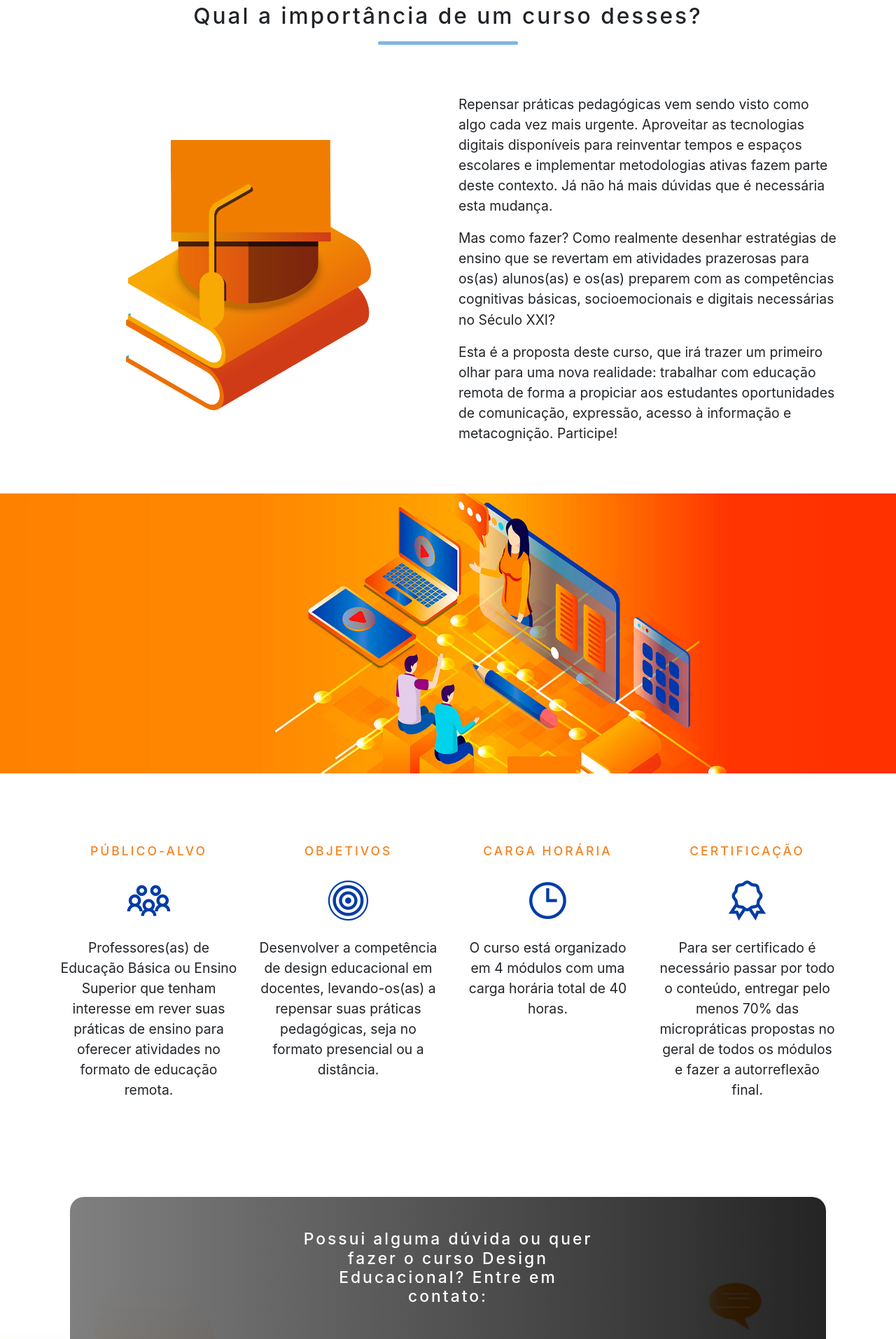
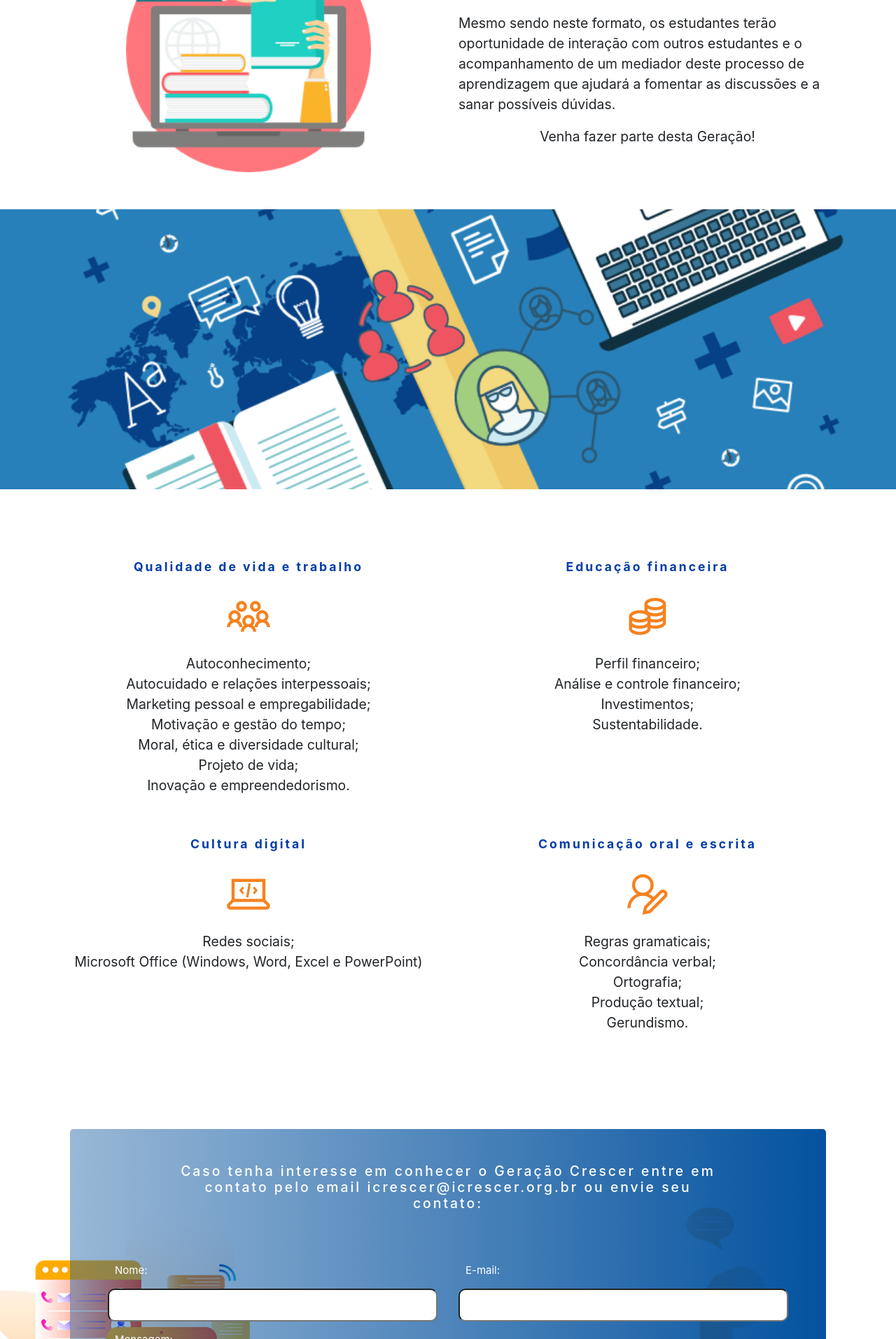
Before and after one commit to AlanDeveloperEX/ichotsite, a PHP site: page / in a window 1280 px wide. Shown: the part 2275-4188 px from the top of the page at 70% size. Run offline with PHP 8.4, Linux system fonts and the light colour scheme.

Commit message:
geracao_crescer_done

```diff
--- a/css/generic.css
+++ b/css/generic.css
@@ -120,7 +120,7 @@ html {
     z-index: 999;
     width: 100%;
 	animation: 1s;
-	box-shadow: 0px 3px 6px #00000029;
+	box-shadow: 0px 3px 6px #0036ae2b;
 	transition:all 1s ease 0s;
 }
 /* OVER NAV */
--- a/css/index.css
+++ b/css/index.css
@@ -3,7 +3,7 @@ header {
   background-color: var(--back_menu);
 }
 #nav nav .logo {
-  width: 100px;
+  width: 140px;
 }
 #nav nav .nav-link {
   color: var(--text_menu);
@@ -16,7 +16,7 @@ header {
 }
 #nav nav .nav-link:hover, #nav nav .nav-link:focus, #nav nav .nav-link:active {
   color: var(--white);
-  background-color: var(--dark);
+  background-color: var(--second_color);
   border-radius: 15px;
   transition: all 0.3s ease-out 0s !important;
 }
@@ -90,11 +90,12 @@ main .mini_titles {
     font-size: 1rem;
     letter-spacing: 3px;
     text-transform: initial;
-    color: var(--main_color);
+    color: var(--second_color);
+    font-weight: 700;
 }
 main #specifications i {
   font-size: 4rem;
-  color: var(--second_color);
+  color: var(--main_color);
   margin: 1rem 0;
 }
 main #contact {
@@ -108,13 +109,13 @@ main #contact {
   /* margin-bottom: 50px; */
 }
 main #contact .container {
-  background: linear-gradient(to left, #000000db , #02020280);
-  border-radius: 20px;
-  padding: 0 5% 3% 5%;
+  background: linear-gradient(to left, #03529f , #0d569e6b);
+  border-radius: 5px;
+  padding: 0 5% 2% 5%;
 }
 main #contact .main_titles {
-  font-size: 1.3rem;
-  padding: 10% 5%;
+  font-size: 1.1rem;
+  padding: 5% 10%;
 }
 main #contact input, main #contact textarea, main #contact label {
   width: 100%;
@@ -126,7 +127,7 @@ main #contact label {
   margin: 5px 0;
 }
 main #contact button {
-  padding: 15px 50px;
+  padding: 7px 45px;
   border-radius: 20px;
   transition: all 0.3s ease-out 0s !important;
   /* border: 1px solid #fff; */
@@ -196,7 +197,7 @@ footer {
   font-size: 18px;
   border: none;
   outline: none;
-  background-color: #ec7305;
+  background-color: var(--main_color);
   color: white;
   cursor: pointer;
   padding: 15px 20px;
@@ -205,7 +206,7 @@ footer {
   transition: all 0.3s ease-out 0s !important;
 }
 #to_top:hover {
-  background-color: #ff0000b8;
+  opacity: 0.75;
 }
 @media (max-width: 1300px) {
   main #main_carousel {
@@ -241,7 +242,7 @@ footer {
 /* RESOLUTION START HAMBURGER NAV  */
 @media(max-width: 575px) {
   .navbar-dark .navbar-toggler {
-    background-color: #000;
+    background-color: var(--second_color);
     color: #fff;
     opacity: 1;
     padding: 8px;
@@ -274,6 +275,7 @@ footer {
   }
   main #contact .container {
     border-radius: 0;
+    background: linear-gradient(to left, #03529f , #1a5ea6de);
   }
   footer {
     font-size: 15px;
--- a/inc/header.php
+++ b/inc/header.php
@@ -1,5 +1,5 @@
 <head>
-  <?$app = 'IC Cursos';?>
+  <?$app = 'Geração Crescer';?>
   <link rel="icon" href="imgs/favicon.ico" type="image/x-icon">
   <title><?=$app?></title>
   <meta charset="utf-8">
--- a/inc/main.php
+++ b/inc/main.php
@@ -2,51 +2,13 @@
   <!-- MAIN CAROUSEL  -->
   <section id="top" class="d_flex j_center a_end">
     <div class="s_filter d_flex j_center a_end pb40">
-    <!-- <div id="main_carousel" class="carousel slide" data-ride="carousel">
-      <ol class="carousel-indicators">
-        <li data-target="#main_carousel" data-slide-to="0" class="active"></li>
-        <li data-target="#main_carousel" data-slide-to="1" class=""></li>
-        <li data-target="#main_carousel" data-slide-to="2" class=""></li>
-      </ol>
-      <div class="carousel-inner">
-        <div class="carousel-item active">
-          <img src="imgs/slide_1.jpg" class="d-block w-100" alt="...">
-          <div class="carousel-caption d-none d-md-block text-left"> -->
-            <!-- <p>Filtros<br> Sempre<br> Foi <img src="{{URL::asset('images/logo_frem_branco_icn@2x.png')}}" alt=""></p> -->
-          <!-- </div>
-        </div>
-        <div class="carousel-item">
-          <img src="imgs/slide_2.jpg" class="d-block w-100" alt="...">
-          <div class="carousel-caption d-none d-md-block text-left"> -->
-            <!-- <p>Filtros<br> Sempre<br> Foi <img src="{{URL::asset('images/logo_frem_branco_icn@2x.png')}}" alt=""></p> -->
-          <!-- </div>
-        </div>
-        <div class="carousel-item">
-          <img src="imgs/slide_3.jpg" class="d-block w-100" alt="...">
-          <div class="carousel-caption d-none d-md-block text-left"> -->
-            <!-- <p>Filtros<br> Sempre<br> Foi <img src="{{URL::asset('images/logo_frem_branco_icn@2x.png')}}" alt=""></p> -->
-          <!-- </div>
-        </div>
-      </div>
-      <a class="carousel-control-prev" href="#main_carousel" role="button" data-slide="prev">
-        <i class="las la-angle-left"></i>
-        <span class="sr-only">Previous</span>
-      </a>
-      <a class="carousel-control-next" href="#main_carousel" role="button" data-slide="next">
-        <i class="las la-angle-right"></i>
-        <span class="sr-only">Next</span>
-      </a>
-    </div> -->
       <div class="container">
         <div class="row">
           <div class="col-md-12 text-center d_flex j_center a_end mb20">
-            <h1 class="">Curso de Design Educacional</h1>
+            <h1 class="">Geração Crescer</h1>
           </div>
           <div class="col-md-12 text-center">
-            <p>Se prepare para transformar suas aulas presenciais em estratégias efetivas de aprendizagem remota.</p>
-          </div>
-          <div class="col-md-12 text-center">
-            <a class="btn btn-light custom pulse anima_hover" href="https://www.eskolare.com/l/instituto-crescer" target="_blank">INSCREVA-SE AGORA!</a>
+            <p>O  Geração Crescer é um programa de qualificação profissional gratuito que prepara você para entrada no mercado de call center.</p>
           </div>
         </div>
       </div>
@@ -57,19 +19,12 @@
     <div class="container">
       <div class="row">
         <div class="col-md-12 text-center">
-          <h1 class="main_titles wow bounceInUp animated">Por que fazer um curso de Design Educacional?</h1>
+          <h1 class="main_titles wow bounceInUp animated">O Programa</h1>
           <hr class="title_divisor wow bounceInUp animated">
         </div>
         <div class="col-md-6 mt-5 mb-5 d_flex j_center a_center f_column wow fadeInLeft animated slow">
-          <p>Designer Educacional é o nome dado ao profissional que tem a capacidade de “dar vida” a um conteúdo disponibilizado por meio da educação a distância.</p>
-          <p>Este curso irá prepará-lo para:</p>
-          <ul>
-            <li>Criar comunidades virtuais de aprendizagem no ambiente Moodle;</li>
-            <li>Produzir vídeo-aulas e outros recursos interativos para compartilhar conceitos, ideias e reflexões importantes aos diferentes contextos educacionais;</li>
-            <li>Promover estratégias avaliativas criativas e que são analisadas por meio de rubricas que tenham como foco o desenvolvimento de competências para o século XXI;</li>
-            <li>Estruturar atividades didáticas online, criativas e inovadoras, apoiadas pelas metodologias ativas.
-            Vivencie esta experiência e seja um(a) professor(a) inovador(a)!</li>
-          </ul>
+          <p>O programa Geração Crescer é uma iniciativa que visa a colaborar com a formação integral de adolescentes e jovens que estão se preparando para assumir responsabilidades pessoais e profissionais e precisam adquirir habilidades para serem capazes de alçar novos voos.</p>
+          <p>Ao longo de quatro módulos formativos, que levam à reflexão, bem como à prática, os participantes terão a oportunidade de desenvolver competências cognitivas básicas e socioemocionais que os levem a ter atitudes mais positivas perante a vida, com respeito à diversidade e valores, bem como tomar decisões mais assertivas.</p>
         </div>
         <div class="col-md-6 mt-5 mb-5 d_flex j_center a_center">
           <img class="wow fadeInRight animated slow" src="imgs/mini_banner_1.png" alt="">
@@ -83,14 +38,18 @@
       <div class="row">
         <div class="col-md-6 text-center d_flex j_center a_center f_column">
           <div class="">
-            <h2 class="main_titles wow fadeInLeft">Sobre o Curso</h2>
+            <h2 class="main_titles wow fadeInLeft">Público-alvo</h2>
             <hr class="title_divisor">
           </div>
         </div>
         <div class="col-md-6 text-center wow fadeInRight">
-          <p>O curso de Design Educacional foi pensado para ajudar professores(as) a transformar estratégias de ensino, planejadas para acontecer presencialmente, em estratégias de ensino para serem ofertadas por meio da educação a distância.</p>
+          <p>O programa é indicado para:</p>
           <p>
-          A ideia não é somente fazer a transposição do conteúdo para um novo formato, mas aproveitar este momento para rever estratégias de ensino seculares, em busca de uma Nova Educação, que faça mais sentido para os(as) alunos(as) e os engajem em momentos de aprendizagem significativa.</p>
+          - adolescentes que estão no Ensino Médio, sendo alinhado à proposta dos itinerários formativos apresentada pelo Novo Ensino Médio;<br>
+
+          - jovens que estão se qualificando para ingressar no mercado de trabalho.
+          </p>
+          <p>Cada módulo tem carga horária de 40 horas, perfazendo um total de 160 horas na jornada formativa completa.</p>
         </div>
       </div>
     </div>
@@ -100,17 +59,16 @@
     <div class="container">
       <div class="row">
         <div class="col-md-12 text-center">
-          <h2 class="main_titles">Qual a importância de um curso desses?</h2>
+          <h2 class="main_titles">Formato Instrucional</h2>
           <hr class="title_divisor wow fadeInLeft animated">
         </div>
         <div class="col-md-6 mt-5 mb-5 d_flex j_center a_center">
           <img class="wow bounceInDown animated slow" src="imgs/mini_banner_2.png" alt="" width="350px">
         </div>
         <div class="col-md-6 mt-5 mb-5 d_flex a_center j_center f_column wow bounceInRight animated">
-          <p>Repensar práticas pedagógicas vem sendo visto como algo cada vez mais urgente. Aproveitar as tecnologias digitais disponíveis para reinventar tempos e espaços escolares e implementar metodologias ativas fazem parte deste contexto. Já não há mais dúvidas que é necessária esta mudança. </p>
-          <p>Mas como fazer? Como realmente desenhar estratégias de ensino que se revertam em atividades prazerosas para os(as) alunos(as) e os(as) preparem com as competências cognitivas básicas, socioemocionais e digitais necessárias no Século XXI?</p>
-          <p>
-          Esta é a proposta deste curso, que irá trazer um primeiro olhar para uma nova realidade: trabalhar com educação remota de forma a propiciar aos estudantes oportunidades de comunicação, expressão, acesso à informação e metacognição. Participe!</p>
+          <p>A formação é autoinstrucional, colaborando para que os estudantes adquiram competências para estudar, de forma autônoma, por toda a vida.  </p>
+          <p>Mesmo sendo neste formato, os estudantes terão oportunidade de interação com outros estudantes e o acompanhamento de um mediador deste processo de aprendizagem que ajudará a fomentar as discussões e a sanar possíveis dúvidas.</p>
+          <p>Venha fazer parte desta Geração!</p>
         </div>
       </div>
     </div>
@@ -121,25 +79,43 @@
   <section id="specifications" class="pt100 pb80">
     <div class="container">
       <div class="row">
-        <div class="col-md-6 col-lg-3 mb40 text-center wow bounceInLeft animated slow">
-          <h2 class="mini_titles">PÚBLICO-ALVO</h2>
+        <div class="col-md-6 col-lg-6 mb40 text-center wow bounceInLeft animated slow">
+          <h2 class="mini_titles">Qualidade de vida e trabalho</h2>
           <i class="las la-users"></i>
-          <p>Professores(as) de Educação Básica ou Ensino Superior que tenham interesse em rever suas práticas de ensino para oferecer atividades no formato de educação remota.</p>
+          <p>Autoconhecimento;<br>
+          Autocuidado e relações interpessoais;<br>
+          Marketing pessoal e empregabilidade;<br>
+          Motivação e gestão do tempo;<br>
+          Moral, ética e diversidade cultural;<br>
+          Projeto de vida;<br>
+          Inovação e empreendedorismo.
+          </p>
         </div>
-        <div class="col-md-6 col-lg-3 mb40 text-center wow bounceInLeft animated">
-          <h2 class="mini_titles">OBJETIVOS</h2>
-          <i class="las la-bullseye"></i>
-          <p>Desenvolver a competência de design educacional em docentes, levando-os(as) a repensar suas práticas pedagógicas, seja no formato presencial ou a distância.</p>
+        <div class="col-md-6 col-lg-6 mb40 text-center wow bounceInLeft animated">
+          <h2 class="mini_titles">Educação financeira</h2>
+          <i class="las la-coins"></i>
+          <p>Perfil financeiro;<br>
+          Análise e controle financeiro;<br>
+          Investimentos;<br>
+          Sustentabilidade.
+          </p>
         </div>
-        <div class="col-md-6 col-lg-3 mb40 text-center wow bounceInRight animated">
-          <h2 class="mini_titles">CARGA HORÁRIA</h2>
-          <i class="las la-clock"></i>
-          <p>O curso está organizado em 4 módulos com uma carga horária total de 40 horas.</p>
+        <div class="col-md-6 col-lg-6 mb40 text-center wow bounceInRight animated">
+          <h2 class="mini_titles">Cultura digital</h2>
+          <i class="las la-laptop-code"></i>
+          <p>Redes sociais;<br>
+            Microsoft Office (Windows, Word, Excel e PowerPoint)
+          </p>
         </div>
-        <div class="col-md-6 col-lg-3 mb40 text-center wow bounceInRight animated slow">
-          <h2 class="mini_titles">CERTIFICAÇÃO</h2>
-          <i class="las la-certificate"></i>
-          <p>Para ser certificado é necessário passar por todo o conteúdo, entregar pelo menos 70% das micropráticas propostas no geral de todos os módulos e fazer a autorreflexão final.</p>
+        <div class="col-md-6 col-lg-6 mb40 text-center wow bounceInRight animated slow">
+          <h2 class="mini_titles">Comunicação oral e escrita</h2>
+          <i class="las la-user-edit"></i>
+          <p>Regras gramaticais;<br>
+          Concordância verbal;<br>
+          Ortografia;<br>
+          Produção textual;<br>
+          Gerundismo.
+          </p>
         </div>
       </div>
     </div>
@@ -148,10 +124,11 @@
   <section id="contact">
     <div class="container">
       <div class="row wow bounceInUp animated slow">
-        <div class="offset-lg-3 col-md-12 col-lg-6 text-center">
-          <h2 class="main_titles">Possui alguma dúvida ou quer fazer o curso Design Educacional? Entre em contato:</h2>
+        <div class="col-md-12 col-lg-12 text-center">
+          <h2 class="main_titles">Caso tenha interesse em conhecer o Geração Crescer entre em contato pelo email icrescer@icrescer.org.br ou envie seu contato:</h2>
         </div>
         <div class="col-md-12">
+        <form action="">
           <div class="row">
             <div class="col-md-12">
               <form action="">
@@ -175,6 +152,7 @@
               </form>
             </div>
           </div>
+        </form>
         </div>
       </div>
     </div>
--- a/inc/top.php
+++ b/inc/top.php
@@ -4,7 +4,7 @@
       <div class="col-md-12">
         <nav class="navbar navbar-expand-sm navbar-dark">
           <a class="navbar-brand" href="index.php">
-            <img class="logo" src="imgs/logo.png" alt="logo">
+            <img class="logo" src="imgs/logo.svg" alt="logo">
           </a>
           <button class="navbar-toggler" type="button" data-toggle="collapse" onclick="openNav()">
             <!-- <span class="navbar-toggler-icon"></span> -->
@@ -13,37 +13,23 @@
           <div class="collapse navbar-collapse j_end a_center" id="collapsibleNavbar">
             <ul class="navbar-nav a_center">
               <li class="nav-item">
-                <a class="nav-link <?=$page == 'about'?'active':'' ?>" href="index.php#about">Sobre</a>
-              </li>
-              <li class="nav-item">
-                <a class="nav-link <?=$page == 'sign'?'active':'' ?>" href="inscricao.php">Inscrição</a>
-              </li>
-              <li class="nav-item">
-                <a class="nav-link <?=$page == 'doubts'?'active':'' ?>" href="duvidas.php">Dúvidas</a>
-              </li>
-              <li class="nav-item">
                 <a class="nav-link <?=$page == 'ic'?'active':'' ?>" href="http://institutocrescer.org.br/" target="_blank">Instituto Crescer</a>
               </li>
               <li class="nav-item">
                 <a class="nav-link <?=$page == 'contact'?'active':'' ?>" href="index.php#contact">Contato</a>
               </li>
             </ul>
-            <a id="access" class="btn btn-dark" href="http://cursos.institutocrescer.org.br/login/index.php" target="_blank">ACESSE AO CURSO</a>
           </div>
         </nav>
       </div>
     </div>
   </div>
 </header>
-<a class="btn btn-dark nav_side" href="http://cursos.institutocrescer.org.br/login/index.php" target="_blank">ACESSE AO CURSO</a>
 <!-- OVERLAY NAV -->
 <div id="myNav" class="overlay">
   <a href="javascript:void(0)" class="closebtn" onclick="closeNav()">&times;</a>
   <div class="overlay-content">
     <ul class="list_overlay">
-      <li><a href="index.php#about" class="nav-link" onclick="closeNav()">Sobre</a></li>
-      <li><a href="inscricao.php" class="nav-link" onclick="closeNav()">Inscrição</a></li>
-      <li><a href="duvidas.php" class="nav-link" onclick="closeNav()">Dúvidas</a></li>
       <li><a href="http://institutocrescer.org.br/" class="nav-link" onclick="closeNav()">Instituto Crescer</a></li>
       <li><a href="index.php#contact" class="nav-link" onclick="closeNav()">Contato</a></li>
     </ul>
```
Also changed, not shown: duvidas.php (deleted, +0 -14 lines), inc/doubts.php (deleted, +0 -41 lines), inc/sign.php (deleted, +0 -40 lines), inscricao.php (deleted, +0 -14 lines), imgs/ead.jpg, imgs/favicon.ico, imgs/logo.svg (added), imgs/mini_banner_1.png, imgs/mini_banner_2.png, imgs/paralax.jpg.
